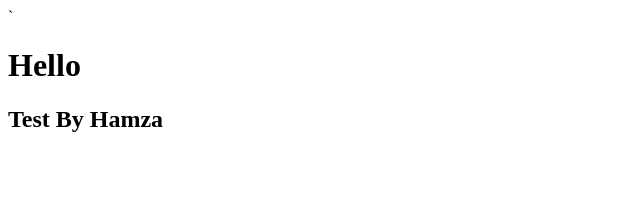
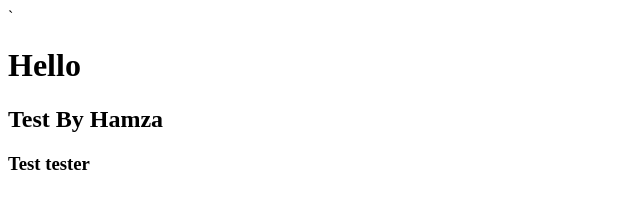
Before and after one commit to MianHamzaHussain/test-name, a plain HTML site: page index.html in a window 1280 px wide. Shown: the whole page, without its empty margins (0-640 px from the left). Drawn offline with Linux system fonts and the light colour scheme.

Commit message:
Heading 2

```diff
--- a/index.html
+++ b/index.html
@@ -9,5 +9,6 @@
   <body>
     <h1>Hello</h1>
     <h2>Test By Hamza</h2>
+    <h3>Test tester</h3>
   </body>
 </html>
```
